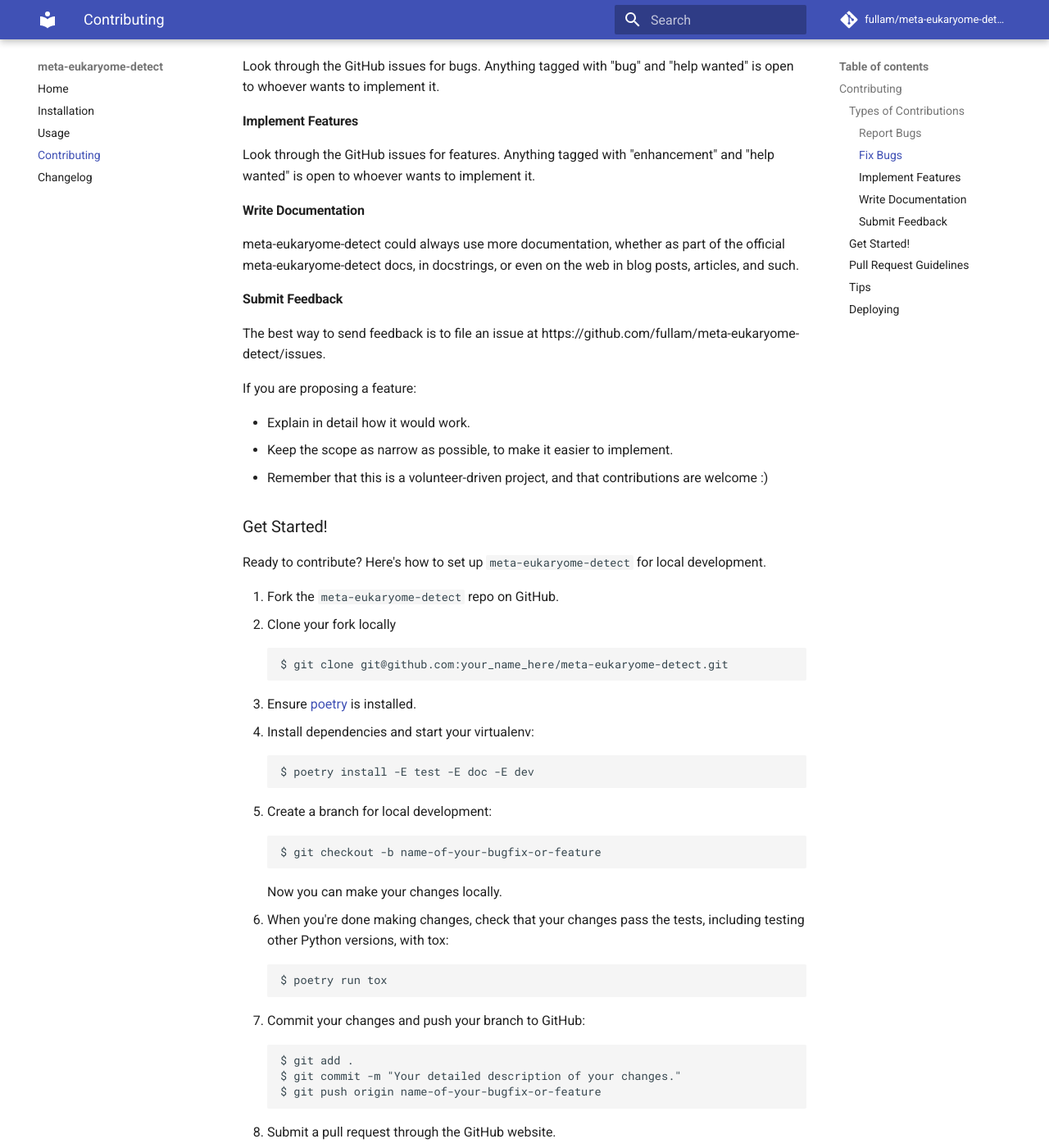
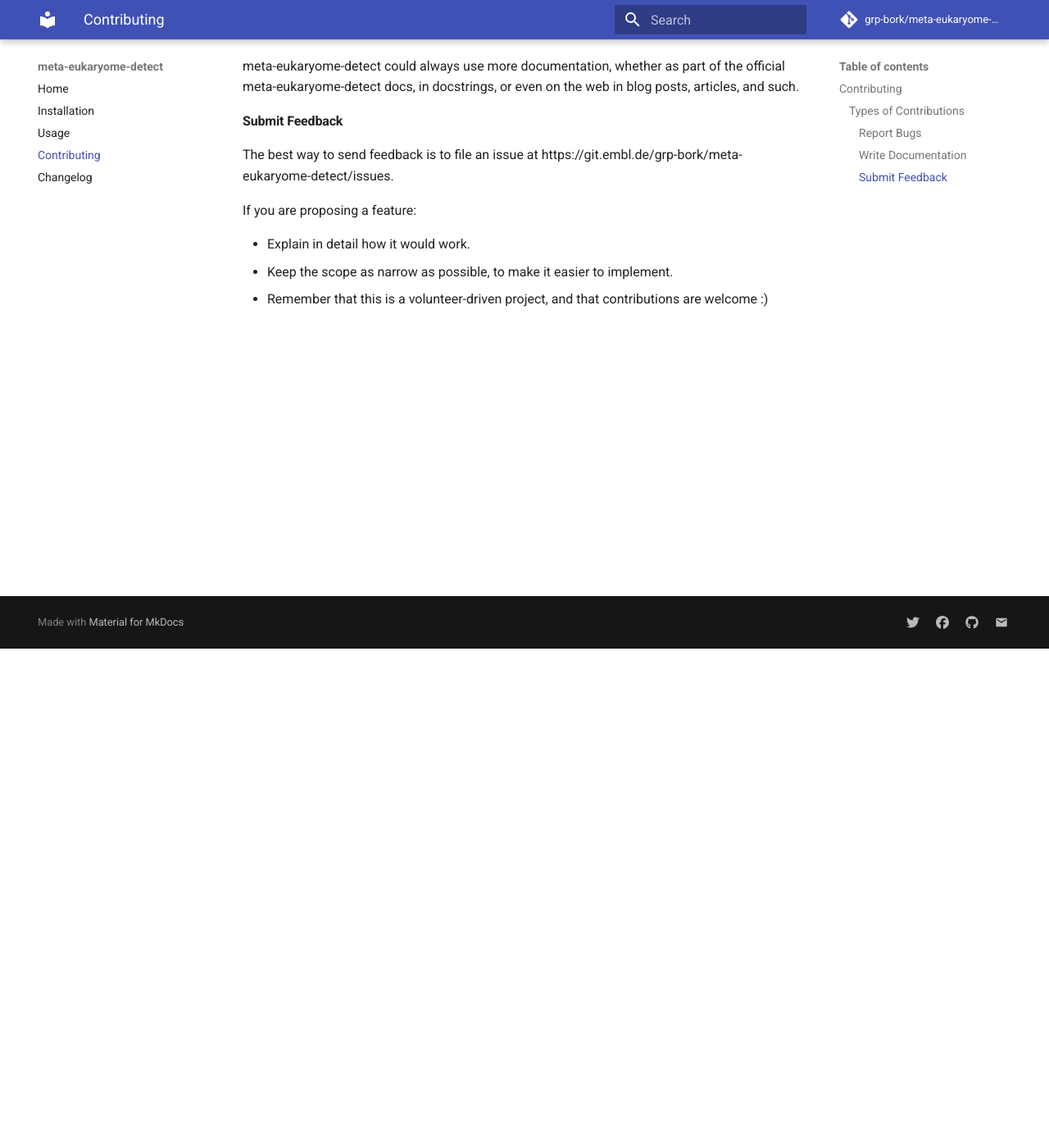
Before and after one commit to grp-bork/meta_eukaryome_detect, an MkDocs documentation site: the page built from docs/contributing.md, in a window 1280 px wide and 1400 px high, scrolled down 609 px. Shown: the whole window at 82% size. Built offline with MkDocs 1.6.1 and Material for MkDocs 9.7.7, drawn with Linux system fonts in a browser that asks for light colours; comment, search, counter and statistics services are not loaded; some of the changed text lies outside the part shown.

Commit message:
Update Documentation

````diff
--- a/CONTRIBUTING.md
+++ b/CONTRIBUTING.md
@@ -9,23 +9,13 @@ You can contribute in many ways:
 
 ### Report Bugs
 
-Report bugs at https://github.com/fullam/meta-eukaryome-detect/issues.
+Report bugs at https://git.embl.de/grp-bork/meta-eukaryome-detect/issues.
 
 If you are reporting a bug, please include:
 
 * Your operating system name and version.
 * Any details about your local setup that might be helpful in troubleshooting.
 * Detailed steps to reproduce the bug.
-
-### Fix Bugs
-
-Look through the GitHub issues for bugs. Anything tagged with "bug" and "help
-wanted" is open to whoever wants to implement it.
-
-### Implement Features
-
-Look through the GitHub issues for features. Anything tagged with "enhancement"
-and "help wanted" is open to whoever wants to implement it.
 
 ### Write Documentation
 
@@ -35,7 +25,7 @@ articles, and such.
 
 ### Submit Feedback
 
-The best way to send feedback is to file an issue at https://github.com/fullam/meta-eukaryome-detect/issues.
+The best way to send feedback is to file an issue at https://git.embl.de/grp-bork/meta-eukaryome-detect/issues.
 
 If you are proposing a feature:
 
@@ -43,81 +33,3 @@ If you are proposing a feature:
 * Keep the scope as narrow as possible, to make it easier to implement.
 * Remember that this is a volunteer-driven project, and that contributions
   are welcome :)
-
-## Get Started!
-
-Ready to contribute? Here's how to set up `meta-eukaryome-detect` for local development.
-
-1. Fork the `meta-eukaryome-detect` repo on GitHub.
-2. Clone your fork locally
-
-    ```
-    $ git clone git@github.com:your_name_here/meta-eukaryome-detect.git
-    ```
-
-3. Ensure [poetry](https://python-poetry.org/docs/) is installed.
-4. Install dependencies and start your virtualenv:
-
-    ```
-    $ poetry install -E test -E doc -E dev
-    ```
-
-5. Create a branch for local development:
-
-    ```
-    $ git checkout -b name-of-your-bugfix-or-feature
-    ```
-
-    Now you can make your changes locally.
-
-6. When you're done making changes, check that your changes pass the
-   tests, including testing other Python versions, with tox:
-
-    ```
-    $ poetry run tox
-    ```
-
-7. Commit your changes and push your branch to GitHub:
-
-    ```
-    $ git add .
-    $ git commit -m "Your detailed description of your changes."
-    $ git push origin name-of-your-bugfix-or-feature
-    ```
-
-8. Submit a pull request through the GitHub website.
-
-## Pull Request Guidelines
-
-Before you submit a pull request, check that it meets these guidelines:
-
-1. The pull request should include tests.
-2. If the pull request adds functionality, the docs should be updated. Put
-   your new functionality into a function with a docstring, and add the
-   feature to the list in README.md.
-3. The pull request should work for Python 3.6, 3.7, 3.8 and 3.9. Check
-   https://github.com/fullam/meta-eukaryome-detect/actions
-   and make sure that the tests pass for all supported Python versions.
-
-## Tips
-
-```
-$ poetry run pytest tests/test_meta_eukaryome_detect.py
-```
-
-To run a subset of tests.
-
-
-## Deploying
-
-A reminder for the maintainers on how to deploy.
-Make sure all your changes are committed (including an entry in CHANGELOG.md).
-Then run:
-
-```
-$ poetry run bump2version patch # possible: major / minor / patch
-$ git push
-$ git push --tags
-```
-
-GitHub Actions will then deploy to PyPI if tests pass.
--- a/mkdocs.yml
+++ b/mkdocs.yml
@@ -1,7 +1,7 @@
 site_name: meta-eukaryome-detect
-site_url: https://fullam.github.io/meta-eukaryome-detect
-repo_url: https://github.com/fullam/meta-eukaryome-detect
-repo_name: fullam/meta-eukaryome-detect
+site_url: https://grp-bork.embl-community.io/grp-microbiome-astrology/meta_eukaryome_detect/
+repo_url: https://git.embl.de/grp-bork/meta-eukaryome-detect
+repo_name: grp-bork/meta-eukaryome-detect
 #strict: true
 nav:
   - Home: index.md
````
Also changed, not shown: docs/usage.md (+30 -1 lines).
